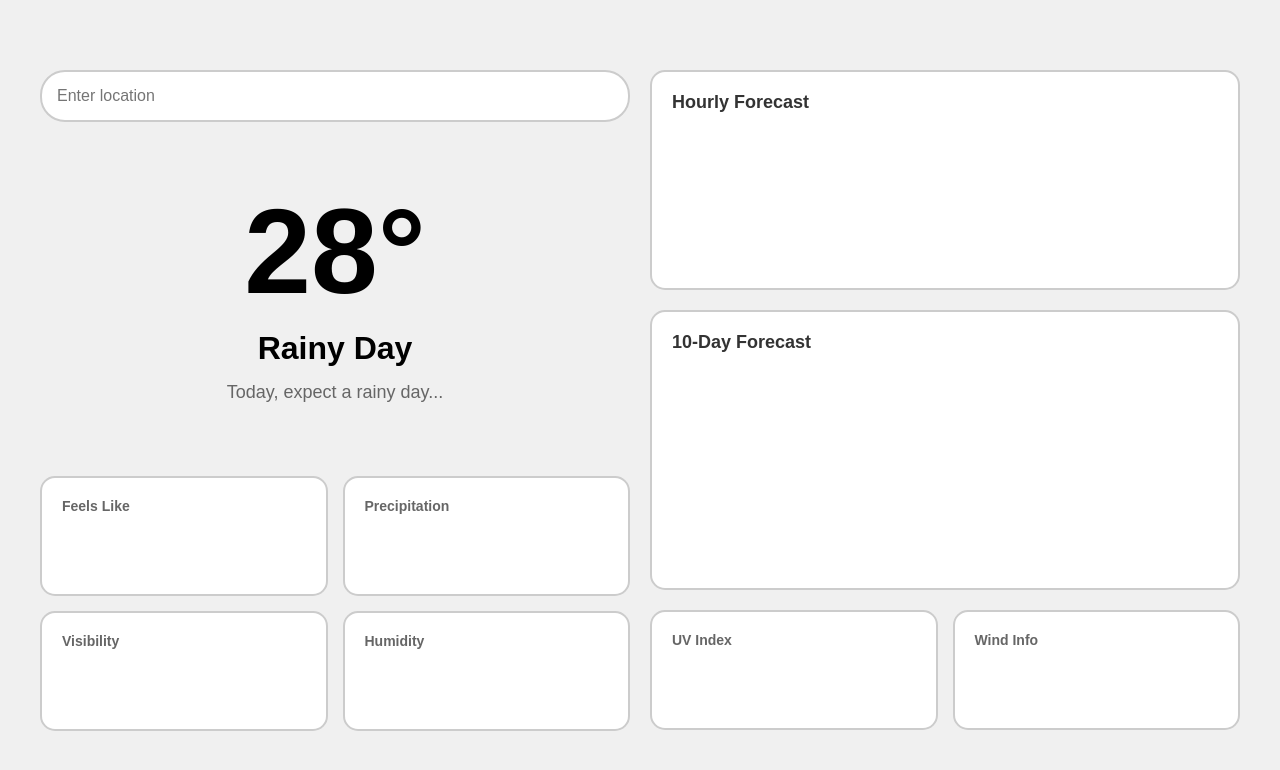
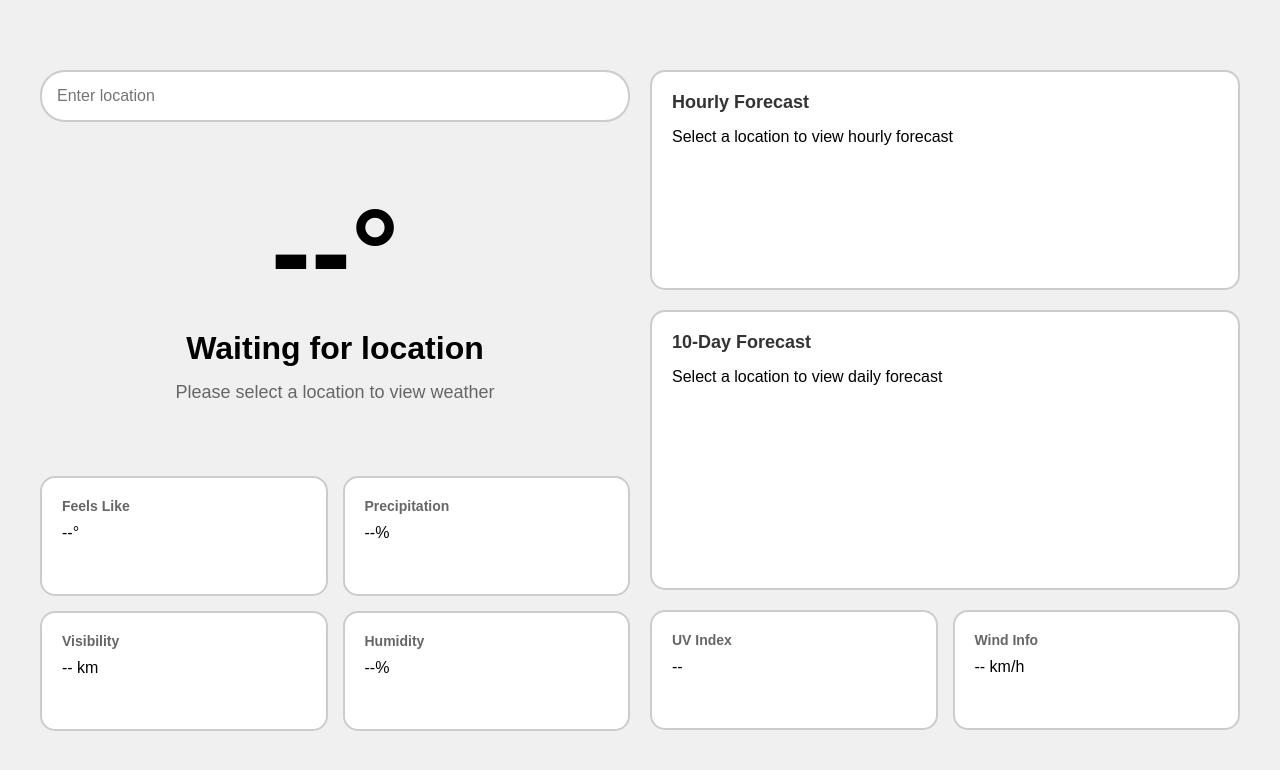
Before and after one commit to 1curafu/SkyLi-Weathercast, a website: page public/index.html in a window 1280 px wide. Drawn offline with Linux system fonts and the light colour scheme.

Commit message:
Added id`s for future connection with api

```diff
--- a/public/index.html
+++ b/public/index.html
@@ -11,26 +11,30 @@
     <body>
         <div class="weather-container">
             <div class="left-section">
-                <input type="text" class="location-input" placeholder="Enter location">
+                <input type="text" id="locationInput" class="location-input" placeholder="Enter location">
 
                 <div class="current-weather">
-                    <div class="temperature">28°</div>
-                    <div class="weather-condition">Rainy Day</div>
-                    <div class="weather-description">Today, expect a rainy day...</div>
+                    <div id="currentTemp" class="temperature">--°</div>
+                    <div id="currentCondition" class="weather-condition">Waiting for location</div>
+                    <div id="currentDescription" class="weather-description">Please select a location to view weather</div>
                 </div>
 
                 <div class="weather-details">
                     <div class="detail-card">
                         <h3>Feels Like</h3>
+                        <div id="feelsLike" class="value">--°</div>
                     </div>
                     <div class="detail-card">
                         <h3>Precipitation</h3>
+                        <div id="precipitation" class="value">--%</div>
                     </div>
                     <div class="detail-card">
                         <h3>Visibility</h3>
+                        <div id="visibility" class="value">-- km</div>
                     </div>
                     <div class="detail-card">
                         <h3>Humidity</h3>
+                        <div id="humidity" class="value">--%</div>
                     </div>
                 </div>
             </div>
@@ -38,18 +42,26 @@
             <div class="right-section">
                 <div class="hourly-forecast">
                     <h2>Hourly Forecast</h2>
+                    <div id="hourlyContainer" class="hourly-container">
+                        <div class="loading-message">Select a location to view hourly forecast</div>
+                    </div>
                 </div>
 
                 <div class="daily-forecast">
                     <h2>10-Day Forecast</h2>
+                    <div id="dailyContainer" class="daily-container">
+                        <div class="loading-message">Select a location to view daily forecast</div>
+                    </div>
                 </div>
 
                 <div class="additional-info">
                     <div class="info-card">
                         <h3>UV Index</h3>
+                        <div id="uvIndex" class="value">--</div>
                     </div>
                     <div class="info-card">
                         <h3>Wind Info</h3>
+                        <div id="windInfo" class="value">-- km/h</div>
                     </div>
                 </div>
             </div>
```
